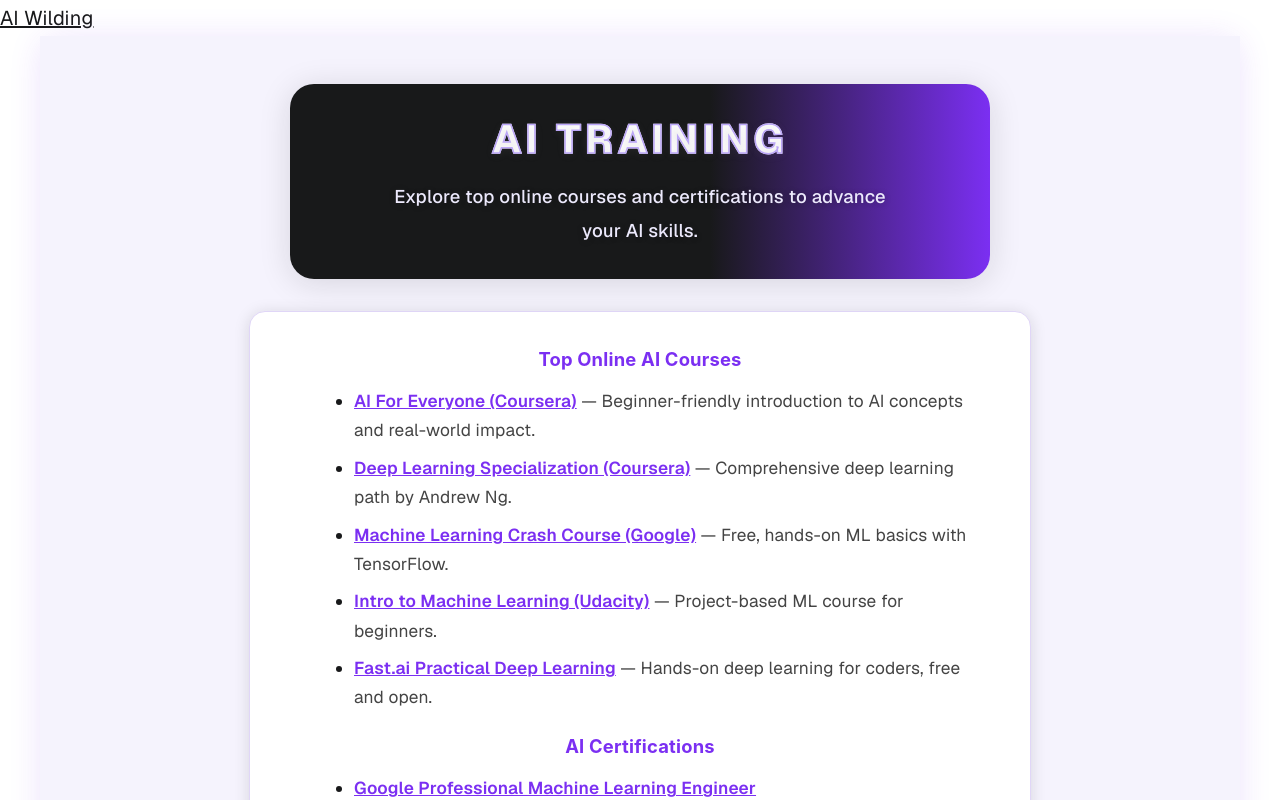
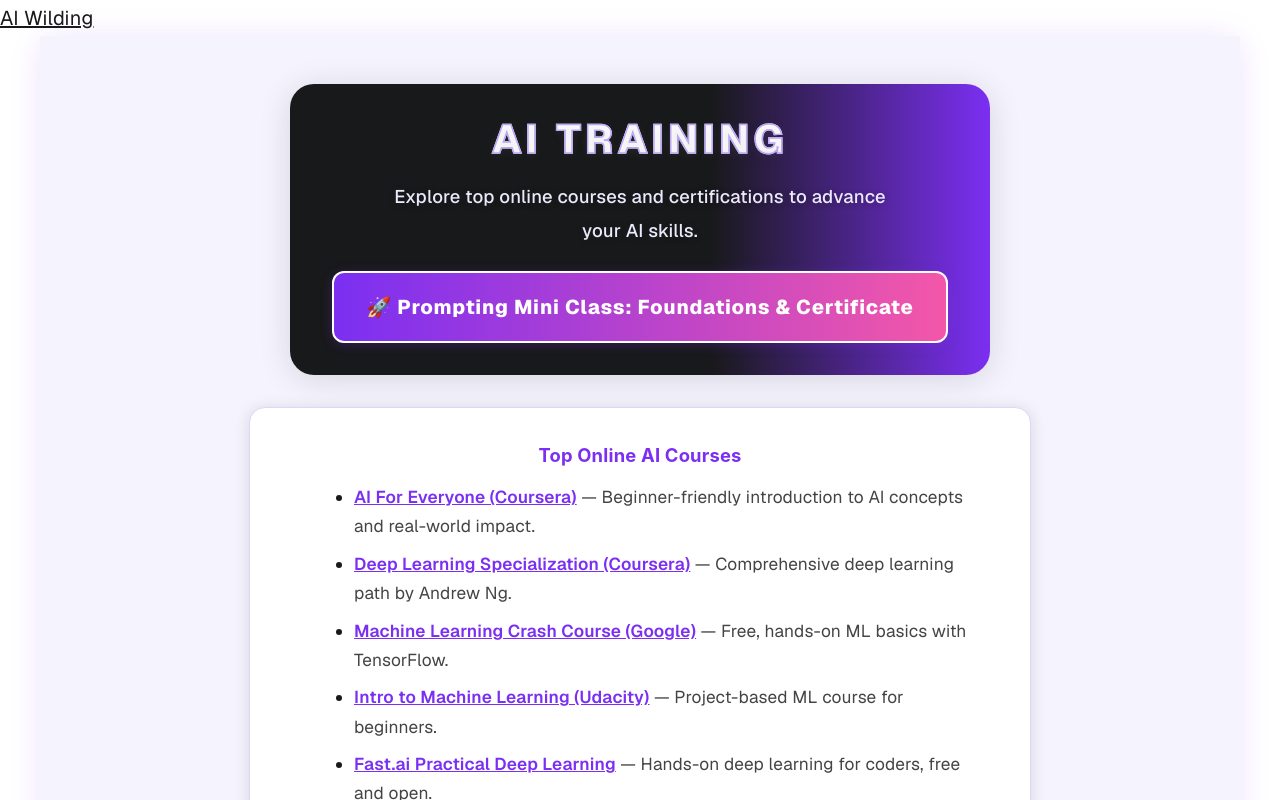
Before and after one commit to Shellzonit/auralis-sanctuary-, a Next.js app: page /training in a window 1280 px wide. Shown: the top 800 px of the page. Built offline with nearby package versions, Linux system fonts and the light colour scheme.

Commit message:
Feature: Add Prompting Mini Class link to main training page

```diff
--- a/app/training/page.tsx
+++ b/app/training/page.tsx
@@ -46,6 +46,29 @@ export default function TrainingPage() {
 				<div style={{ color: '#ece9fc', fontSize: '1.15rem', fontWeight: 500, marginTop: 10, textAlign: 'center', maxWidth: 500, textShadow: '0 1px 6px #18191a55' }}>
 					Explore top online courses and certifications to advance your AI skills.
 				</div>
+				{/* Prompting Mini Class Link */}
+				<a
+					href="/training/prompting-class"
+					style={{
+						display: 'inline-block',
+						marginTop: 24,
+						marginBottom: 0,
+						padding: '16px 32px',
+						background: 'linear-gradient(90deg, #7b2ff2 0%, #f357a8 100%)',
+						color: '#fff',
+						fontWeight: 800,
+						fontSize: '1.25rem',
+						borderRadius: 12,
+						boxShadow: '0 2px 12px #7b2ff244',
+						textDecoration: 'none',
+						letterSpacing: '0.04em',
+						transition: 'background 0.2s',
+						textAlign: 'center',
+						border: '2px solid #fff',
+					}}
+				>
+					🚀 Prompting Mini Class: Foundations & Certificate
+				</a>
 			</section>
 			<section style={{ background: '#fff', borderRadius: 16, padding: '32px 40px', maxWidth: 700, margin: '0 auto 48px auto', boxShadow: '0 2px 16px #18191a22', color: '#18191a', textAlign: 'center', fontSize: '1.12rem', lineHeight: 1.7, border: '1.5px solid #e0d6f7' }}>
 				<strong style={{ color: '#7b2ff2', fontSize: '1.15rem' }}>Top Online AI Courses</strong>
```
Lines whose indentation alone changed are shown as unchanged.
